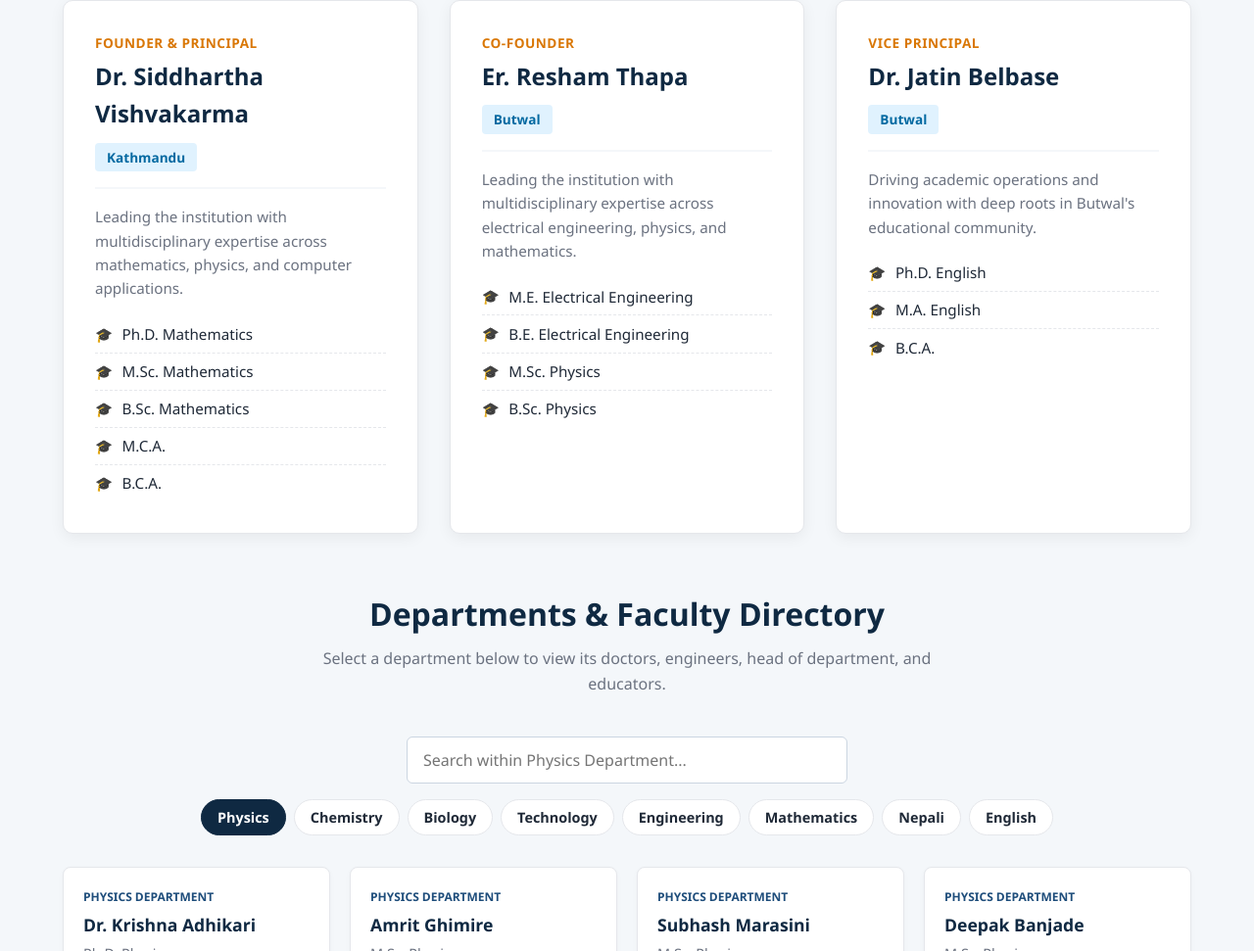
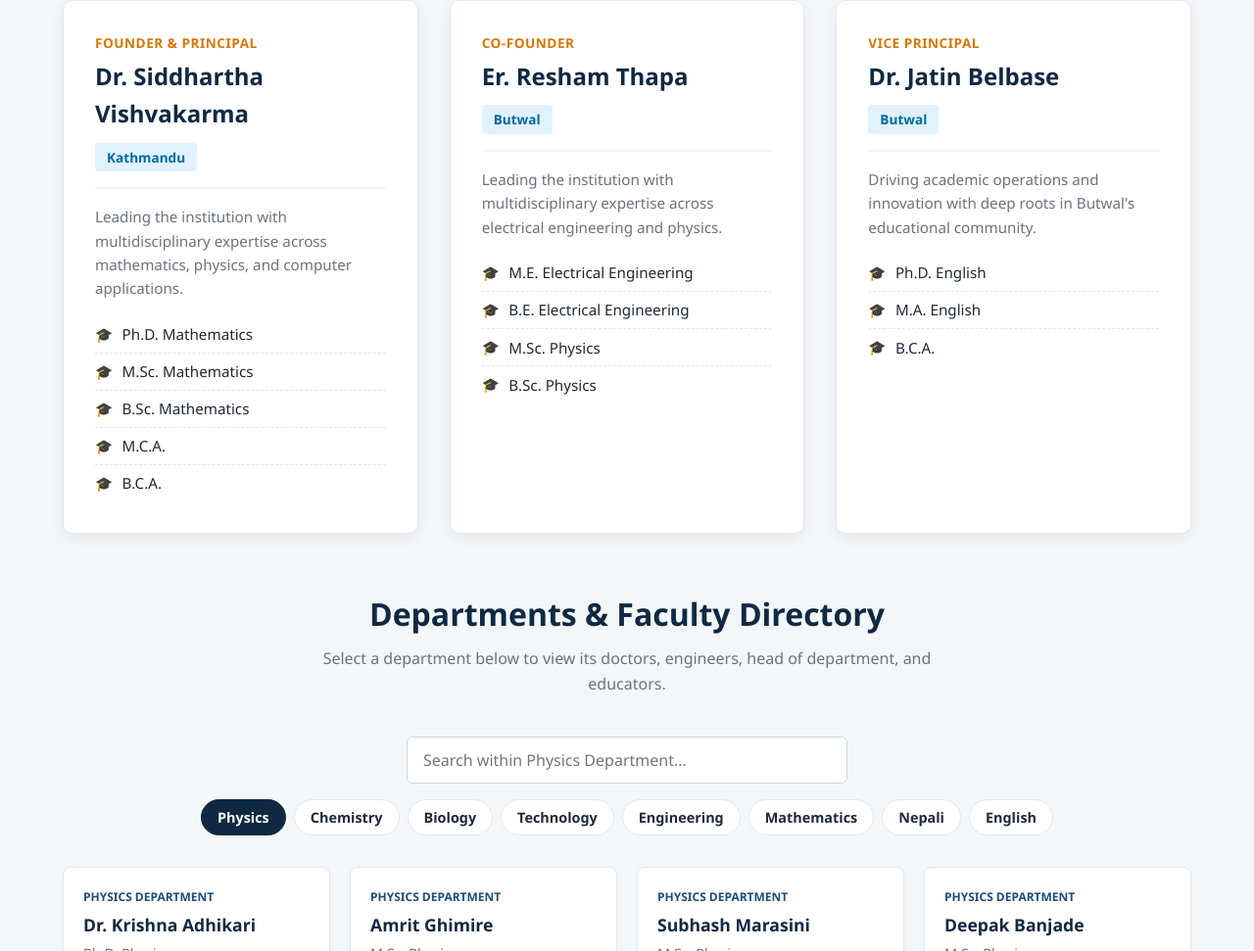
Before and after one commit to sanjumath/Siddhartha-STEM-College, a plain HTML site: page index.html in a window 1280 px wide. Shown: the part 1313-2284 px from the top of the page at 98% size. Drawn offline with Linux system fonts and the light colour scheme.

Commit message:
update index.html

```diff
--- a/index.html
+++ b/index.html
@@ -115,7 +115,7 @@
                     <span class="edu-origin">Butwal</span>
                 </div>
                 <p class="leader-desc">
-                    Leading the institution with multidisciplinary expertise across electrical engineering, physics, and mathematics.
+                    Leading the institution with multidisciplinary expertise across electrical engineering and physics.
                 </p>
                 <ul class="degree-list">
                     <li>M.E. Electrical Engineering</li>
```
